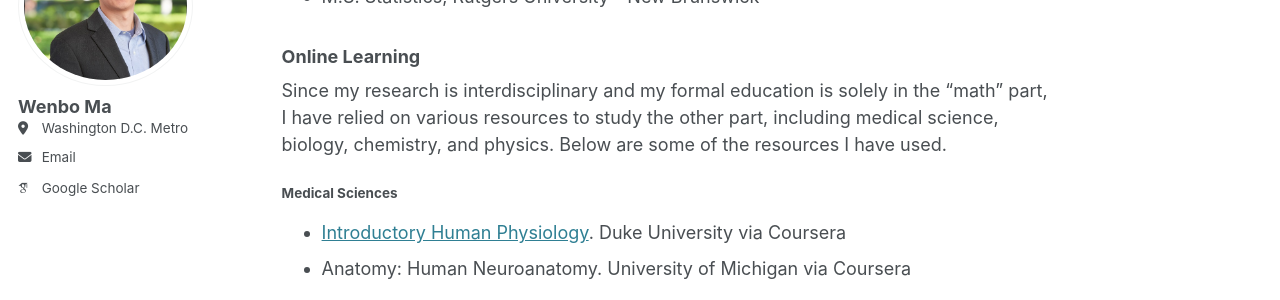
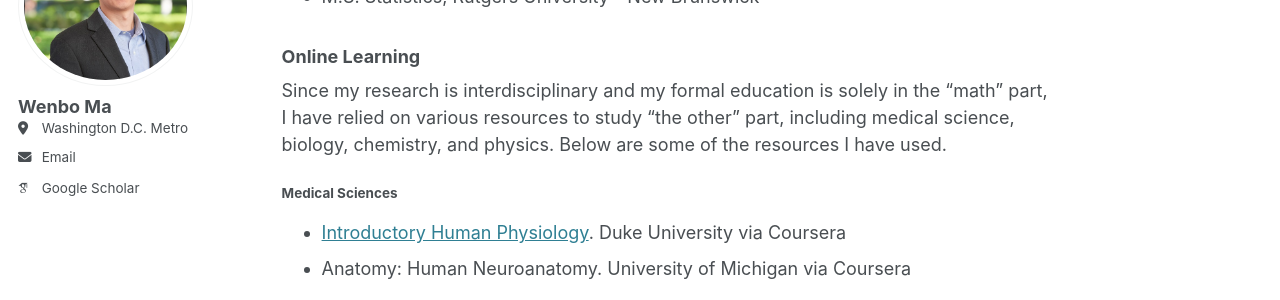
Before and after one commit to wenbo5565/wenbo5565.github.io, a Jekyll site: the page built from _pages/about.md, in a window 1280 px wide and 900 px high, scrolled down 2425 px. Shown: the part 180-480 px from the top of the window. Built offline with Jekyll 4.4.1, drawn with Linux system fonts in a browser that asks for light colours; some web fonts are replaced.

```diff
--- a/_pages/about.md
+++ b/_pages/about.md
@@ -72,7 +72,7 @@ Outside of work, I enjoy playing and watching sports — particularly tennis, ba
 - M.S. Statistics, Rutgers University - New Brunswick
 
 ### Online Learning
-Since my research is interdisciplinary and my formal education is solely in the "math" part, I have relied on various resources to study the other part, including medical science, biology, chemistry, and physics. Below are some of the resources I have used.
+Since my research is interdisciplinary and my formal education is solely in the "math" part, I have relied on various resources to study "the other" part, including medical science, biology, chemistry, and physics. Below are some of the resources I have used.
 
 #### Medical Sciences
 - [Introductory Human Physiology](https://www.coursera.org/learn/physiology). Duke University via Coursera
```
